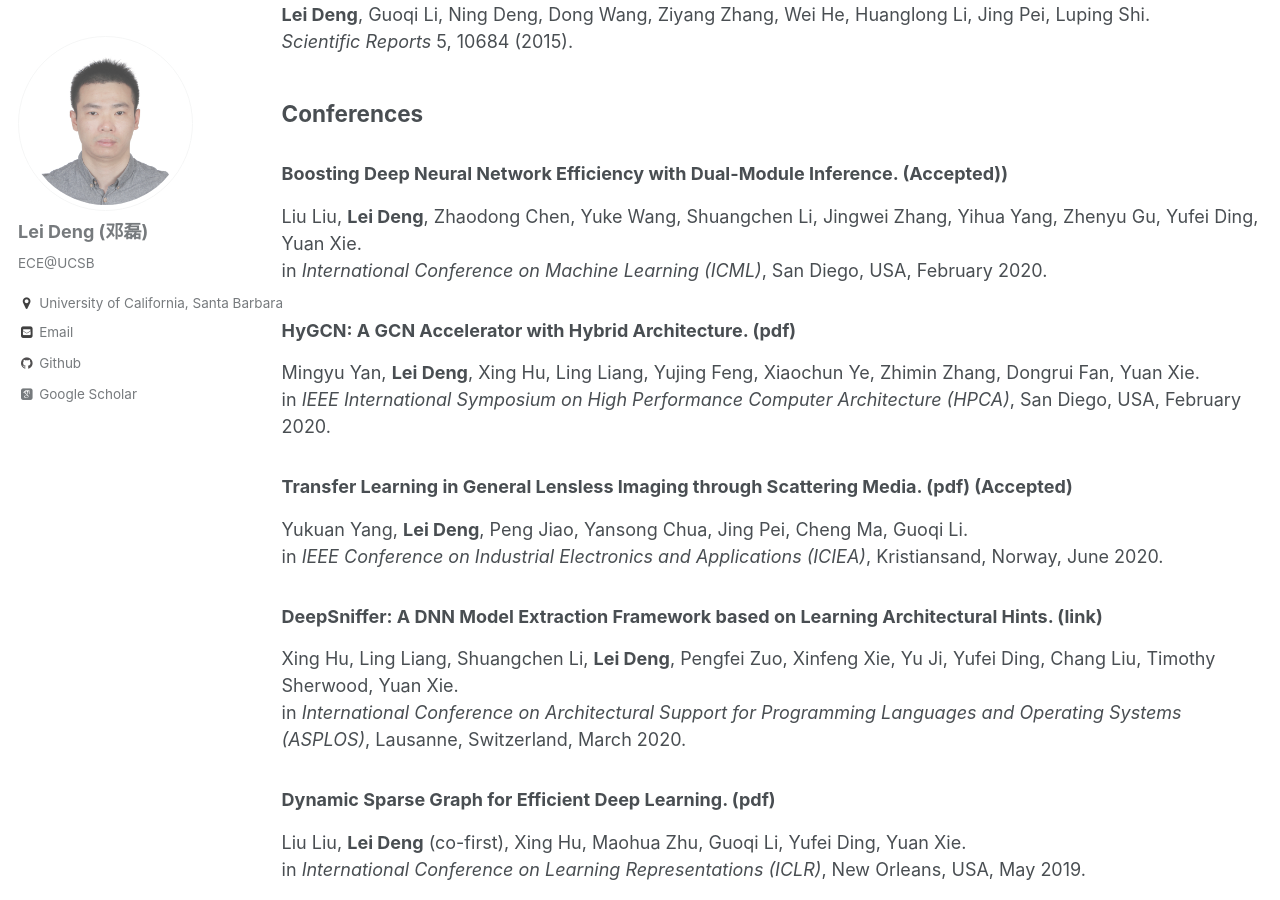
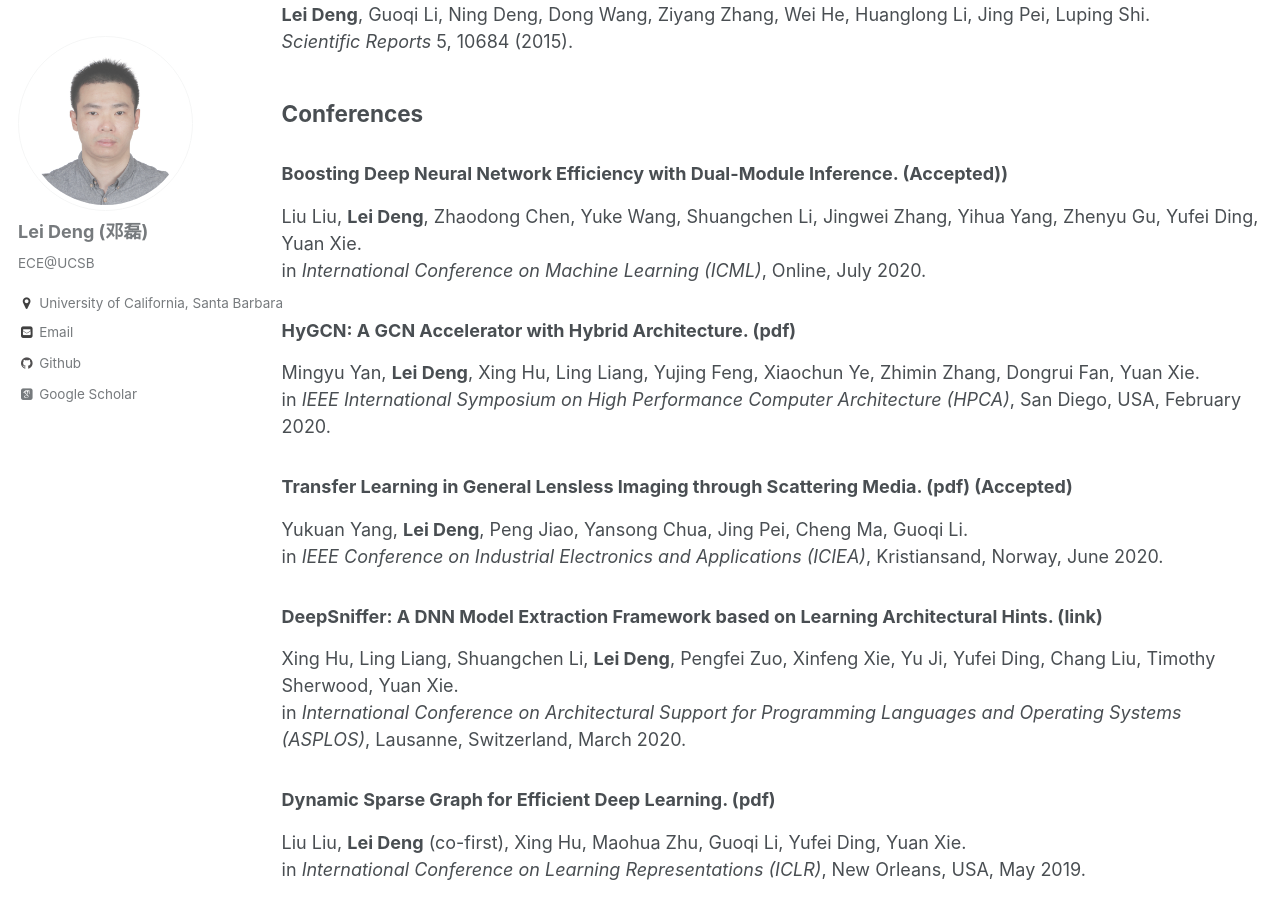
Before and after one commit to dllfei/dllfei.github.io, a Jekyll site: the page built from _pages/publications.md, in a window 1280 px wide and 900 px high, scrolled down 5165 px. Built offline with Jekyll 4.4.1, drawn with Linux system fonts in a browser that asks for light colours; some web fonts are replaced.

Commit message:
Update publications.md

```diff
--- a/_pages/publications.md
+++ b/_pages/publications.md
@@ -157,7 +157,7 @@ Guoqi Li, Wuhua Hu, Gaoxi Xiao, **Lei Deng**, Pei Tang, Jing Pei, Luping Shi. <b
 
 ### Boosting Deep Neural Network Efficiency with Dual-Module Inference. (Accepted)) <br />
 Liu Liu, **Lei Deng**, Zhaodong Chen, Yuke Wang, Shuangchen Li, Jingwei Zhang, Yihua Yang, Zhenyu Gu, Yufei Ding, Yuan Xie. <br />
-in *International Conference on Machine Learning (ICML)*, San Diego, USA, February 2020.
+in *International Conference on Machine Learning (ICML)*, Online, July 2020.
 
 ### HyGCN: A GCN Accelerator with Hybrid Architecture. ([pdf](https://arxiv.org/pdf/2001.02514.pdf)) <br />
 Mingyu Yan, **Lei Deng**, Xing Hu, Ling Liang, Yujing Feng, Xiaochun Ye, Zhimin Zhang, Dongrui Fan, Yuan Xie. <br />
```
